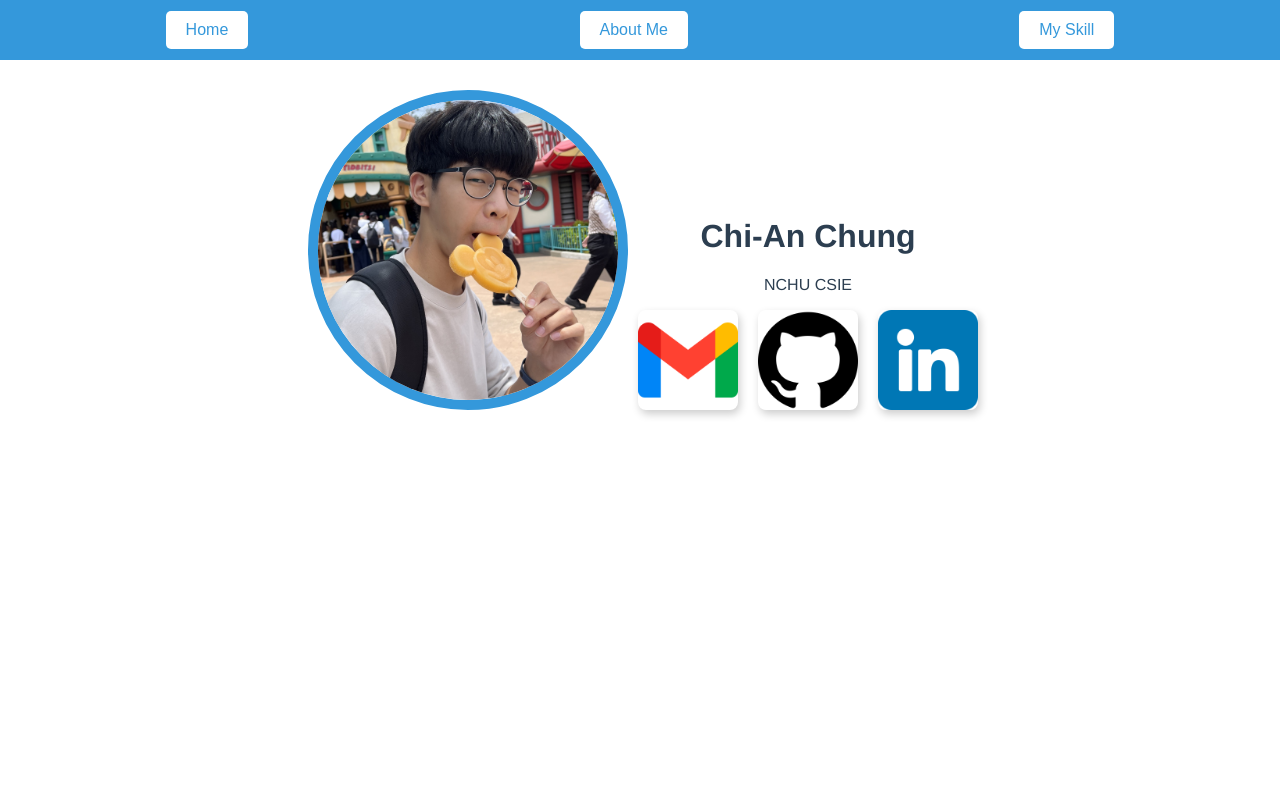
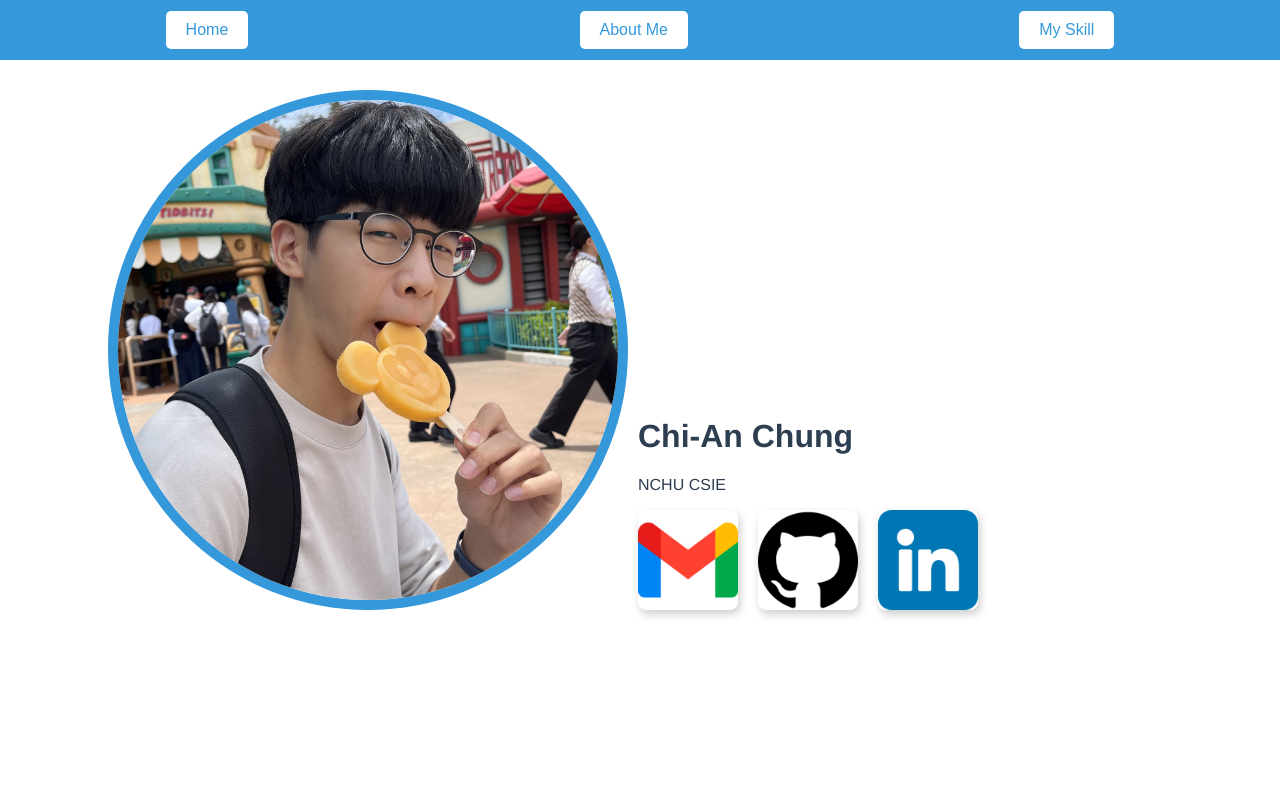
Before and after one commit to cachung0108/My-site, a Vue app: page / in a window 1280 px wide. Shown: the top 800 px of the page. Built offline with nearby package versions, Linux system fonts and the light colour scheme.

Commit message:
將sidebar改成可觸發式、調整相片位置

```diff
--- a/src/components/ProfileCard.vue
+++ b/src/components/ProfileCard.vue
@@ -25,15 +25,20 @@
 .profileCard {
     width: 100vw;
     height: 100vh;
+    text-align: left;
 }
 #contact{
+    position: relative;
+    left: 100px;
     display: inline-block;
     padding: 10px; /* 可選的內距，讓內容不貼邊 */
 }
 #photo {
+    position: relative;
+    left: 100px;
     margin-top: 30px;
-  width: 300px;
-  height: 300px;
+    width: 500px;
+    height: 500px;
     border-radius: 50%;
     border: 10px solid #3498db;
     object-fit: cover;
--- a/src/components/SidebarComponent.vue
+++ b/src/components/SidebarComponent.vue
@@ -1,5 +1,15 @@
 <template>
-    <div class="sidebar">
+  <div
+    class="trigger-area"
+    @mouseenter="isHovered = true"
+    @mouseleave="isHovered = false"
+  ></div>
+  <div
+    class="sidebar"
+    :class="{ 'show-sidebar': isHovered }"
+    @mouseenter="isHovered = true"
+    @mouseleave="isHovered = false"
+  >
     <button @click="navigate('home')">Home</button>
     <button @click="navigate('aboutMe')">About Me</button>
     <button @click="navigate('mySkill')">My Skill</button>
@@ -8,6 +18,11 @@
 
 <script>
 export default {
+  data() {
+    return {
+      isHovered: false, // 控制 sidebar 顯示與隱藏的狀態
+    };
+  },
   methods: {
     navigate(sectionId) {
       this.$emit('scroll-to-section', sectionId);
@@ -17,18 +32,33 @@
 </script>
 
 <style scoped>
+/* 偵測區域，當滑鼠進入該區域時觸發 sidebar 顯示 */
+.trigger-area {
+  position: fixed;
+  top: 0;
+  left: 0;
+  width: 100%;
+  height: 20px; /* 可調整偵測區域的高度 */
+  z-index: 999; /* 確保偵測區域在最上方 */
+}
+
 .sidebar {
   display: flex;
-    justify-content: space-around;  /* 平均分佈按鈕 */
+  justify-content: space-around;
   align-items: center;
   position: fixed;
-    top: 0;
+  top: -60px; /* 初始位置，隱藏在螢幕外 */
   left: 0;
   width: 100%;
   height: 60px;
   background-color: #3498db;
   color: white;
-    z-index: 1000;  /* 確保在最上方 */
+  z-index: 1000;
+  transition: top 0.3s ease; /* 平滑過渡效果 */
+}
+
+.show-sidebar {
+  top: 0; /* 滑鼠靠近時顯示 sidebar */
 }
 
 button {
```
Lines whose indentation alone changed are shown as unchanged.
